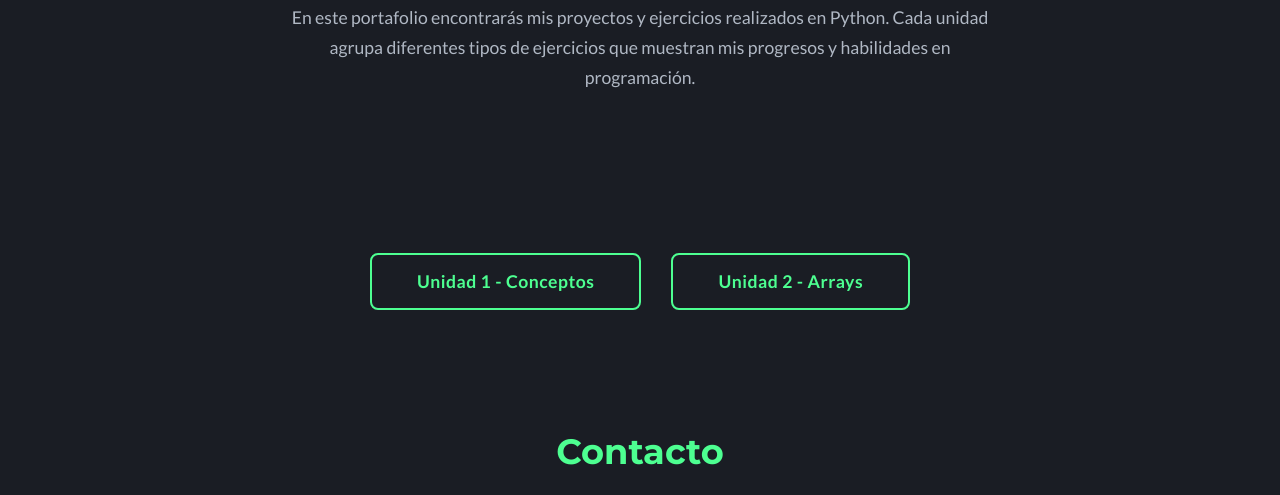
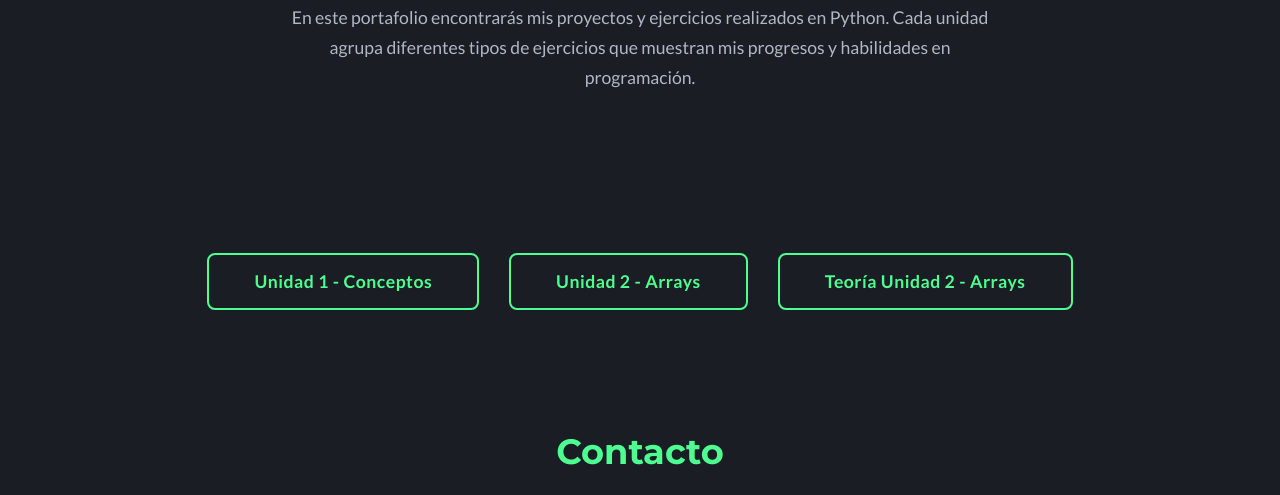
Before and after one commit to DanielCopete3009/Programaci-n-1-DAW, a plain HTML site: page index.html in a window 1280 px wide. Shown: the part 288-783 px from the top of the page. Drawn offline with Linux system fonts and the light colour scheme.

Commit message:
Add theory link for Unidad 2 - Arrays
Added link to 'Teoría Unidad 2 - Arrays' in the navigation.

```diff
--- a/index.html
+++ b/index.html
@@ -20,6 +20,7 @@
         <li><a href="sobre_mi.html">Sobre mí</a></li>
         <li><a href="#temas" style="color: #4dff91;">Portafolio</a></li>
         <li><a href="mi_contacto.html">Contacto</a></li>
+
     </ul>
 </nav>
         </div>
@@ -40,6 +41,9 @@
             <a href="https://github.com/DanielCopete3009/Programaci-n-1-DAW/tree/main/Unidad2" class="tema-btn" target="_blank" rel="noopener noreferrer">
                 Unidad 2 - Arrays
             </a>
+            <a href="ud2_teoria.html" class="tema-btn">
+   Teoría Unidad 2 - Arrays
+</a>
             </div>
     </section>
 
```
